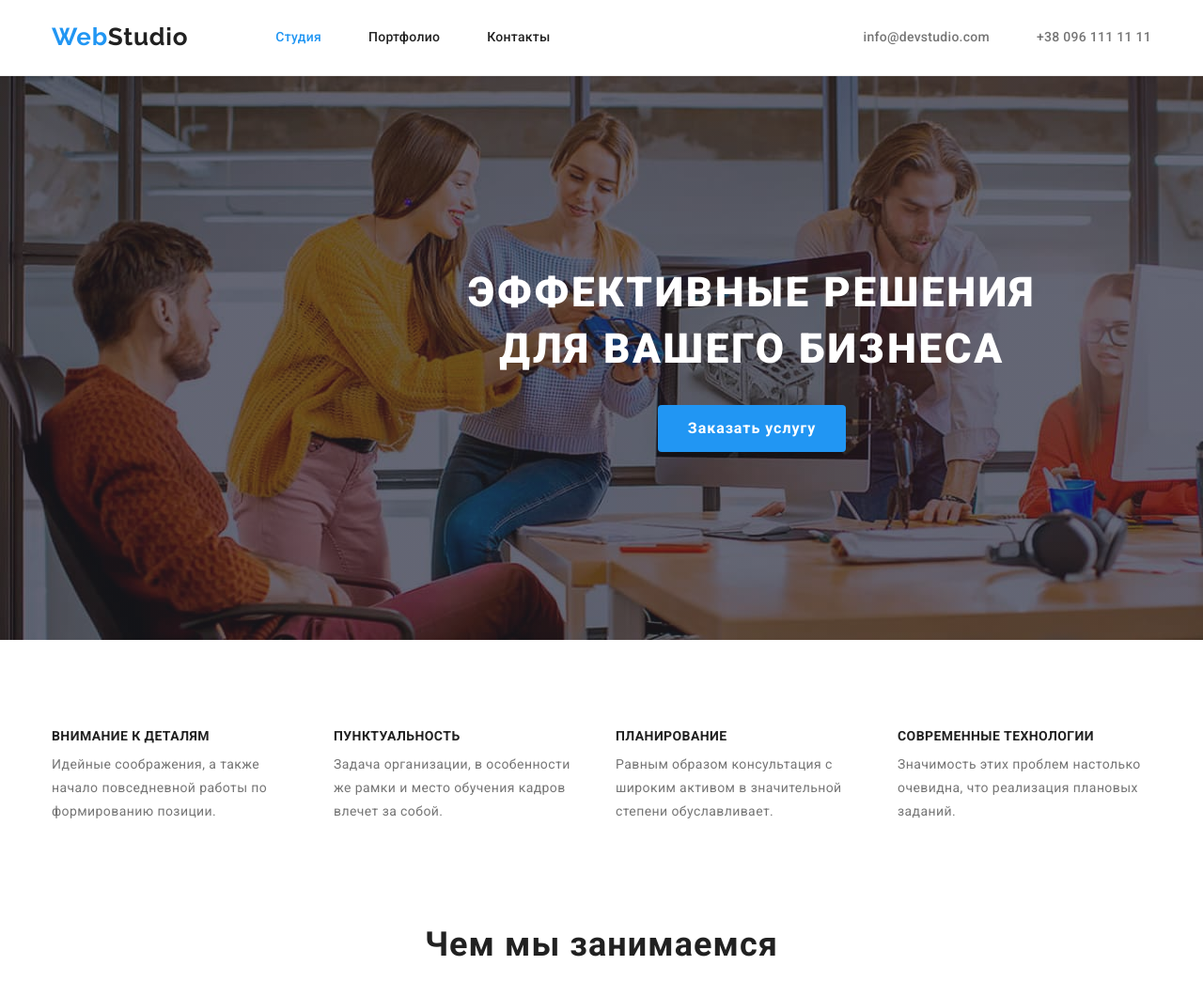
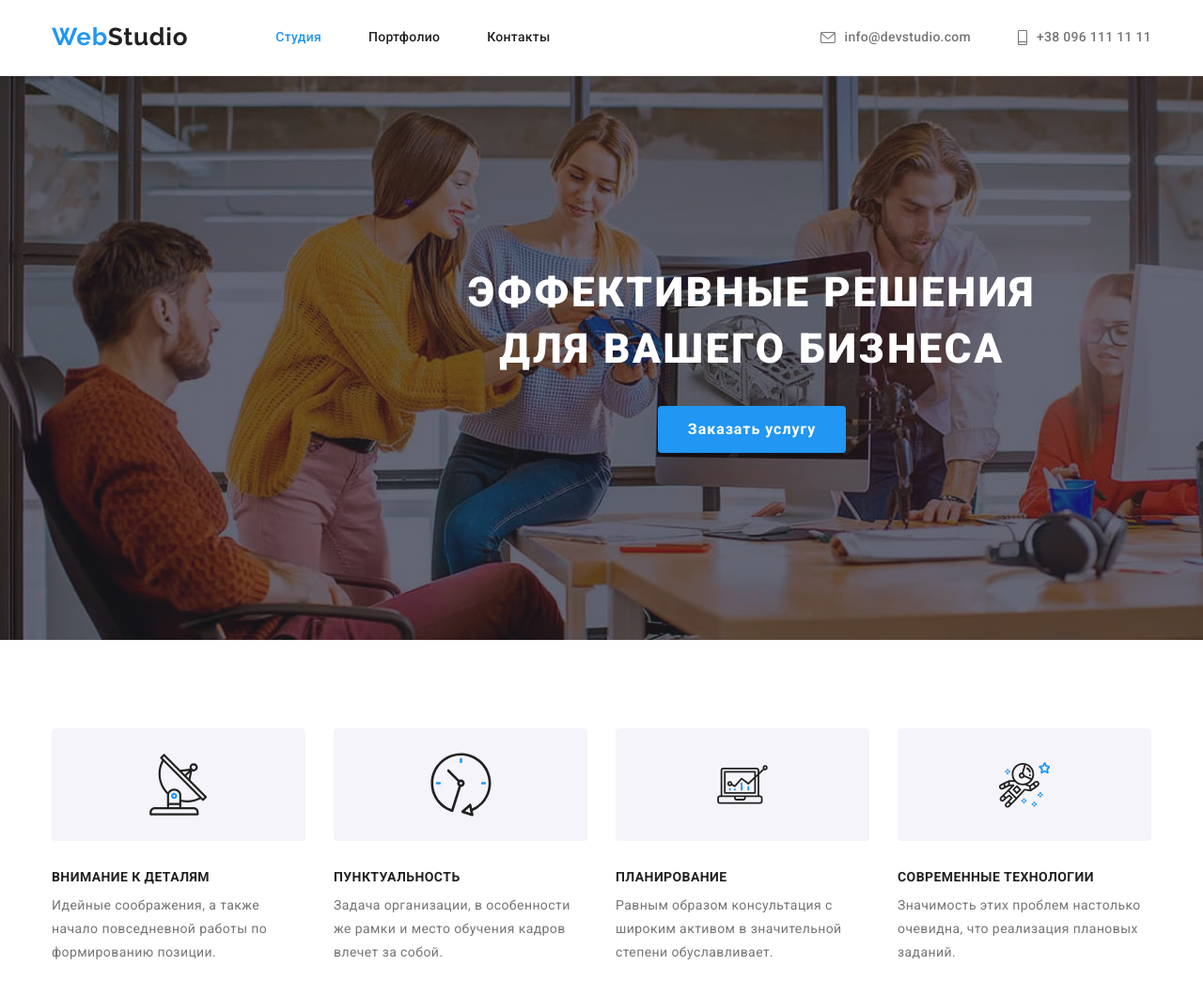
Before and after one commit to ivan88888888/goit-markup-hw-04, a plain HTML site: page index.html in a window 1280 px wide. Shown: the top 1044 px of the page at 94% size. Drawn offline with nearby package versions, Linux system fonts and the light colour scheme.

Commit message:
іконка емейлу і іконка телефону

```diff
--- a/css/style.css
+++ b/css/style.css
@@ -152,6 +152,9 @@ padding-left: 0px;
     font-size: 14px;
     line-height: 1.14;
     letter-spacing: 0.02em;
+
+    display: flex;
+    align-items: center;
 }
 
 .header-mail:hover,
@@ -168,6 +171,9 @@ padding-left: 0px;
     font-size: 14px;
     line-height: 1.14;
     letter-spacing: 0.02em;
+
+    display: flex;
+    align-items: center;
 }
 
 .header-tel:hover,
@@ -176,7 +182,15 @@ padding-left: 0px;
 
 }
 
+.header-svg {
+    fill: currentColor;
+    margin-right: 10px;
+}
 
+.header-second-svg {
+    fill: currentColor;
+    margin-right: 10px;
+}
 
 
 
@@ -267,6 +281,25 @@ padding-bottom: 0px;
 
 .benefits-item {
     width: 270px;
+}
+
+.benefits-div {
+    background: #F5F4FA;
+    border-radius: 4px;
+
+    width: 270px;
+    height: 120px;
+
+    margin-bottom: 30px;
+
+    display: flex;
+    justify-content: center;
+    align-items: center;
+}
+
+.benefits-svg {
+    margin: 0px;
+    padding: 0px;
 }
 
 .benefits-item:not(:last-child) {
--- a/index.html
+++ b/index.html
@@ -28,9 +28,15 @@
             </nav>
                 <ul class="header-second-list">
                     <li class="header-second-item">
-                        <a href="mailto:info@devstudio.com" class="header-mail header-link">info@devstudio.com</a></li>
+                        <a href="mailto:info@devstudio.com" class="header-mail header-link">
+                            <svg class="header-svg" width="16" height="12">
+                            <use href="./images3/sprite.svg#icon-email"></use>
+                        </svg> info@devstudio.com</a></li>
                     <li class="header-second-item">
-                        <a href="tel:+380961111111" class="header-tel header-link">+38 096 111 11 11</a></li>
+                        <a href="tel:+380961111111" class="header-tel header-link">
+                            <svg class="header-second-svg" width="10" height="16">
+                            <use href="./images3/sprite.svg#icon-phone"></use>
+                        </svg>+38 096 111 11 11</a></li>
                 </ul>
         </div>
     </header>
@@ -53,18 +59,38 @@
     <div class="conteiner">
         <ul class="benefits-list">
             <li class="benefits-item">
+                <div class="benefits-div">
+                    <svg class="benefits-svg" width="65.32" height="70">
+                        <use href="./images3/sprite.svg#icon-antenna"></use>
+                    </svg>
+                </div>
                 <h3 class="benefits-title">Внимание к деталям</h3>
                 <p class="benefits-text">Идейные соображения, а также начало повседневной работы по формированию позиции.</p>
             </li>
             <li class="benefits-item">
+                <div class="benefits-div">
+                    <svg class="benefits-svg" width="66.96" height="70">
+                        <use href="./images3/sprite.svg#icon-clock"></use>
+                    </svg>
+                </div>
                 <h3 class="benefits-title">Пунктуальность</h3>
                 <p class="benefits-text">Задача организации, в особенности же рамки и место обучения кадров влечет за собой.</p>
             </li>
             <li class="benefits-item">
+                <div class="benefits-div">
+                    <svg class="benefits-svg" width="70" height="53.69">
+                        <use href="./images3/sprite.svg#icon-diagram"></use>
+                    </svg>
+                </div>
                 <h3 class="benefits-title">Планирование</h3>
                 <p class="benefits-text">Равным образом консультация с широким активом в значительной степени обуславливает.</p>
             </li>
             <li class="benefits-item">
+                <div class="benefits-div">
+                    <svg class="benefits-svg" width="54.83" height="60.66">
+                        <use href="./images3/sprite.svg#icon-astronaut"></use>
+                    </svg>
+                </div>
                 <h3 class="benefits-title">Современные технологии</h3>
                 <p class="benefits-text">Значимость этих проблем настолько очевидна, что реализация плановых заданий.</p>
             </li>
```
Also changed, not shown: portfolio.html (+16 -6 lines), images3/sprite.svg (added), 2 other files.
